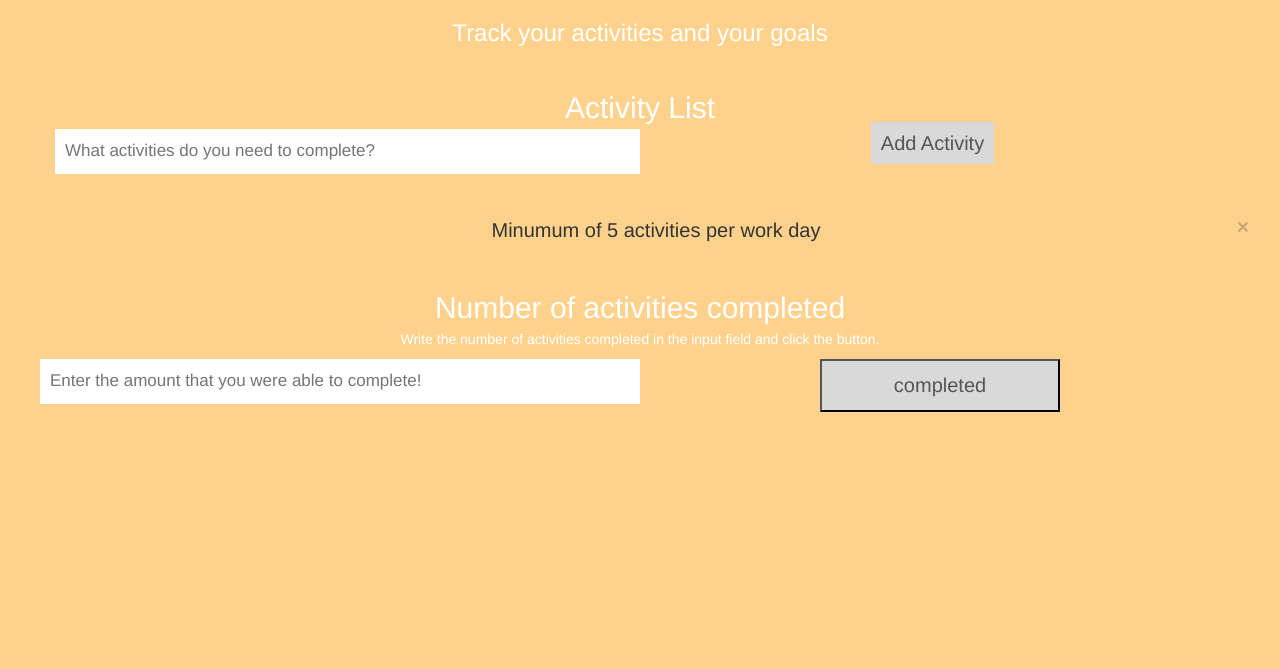
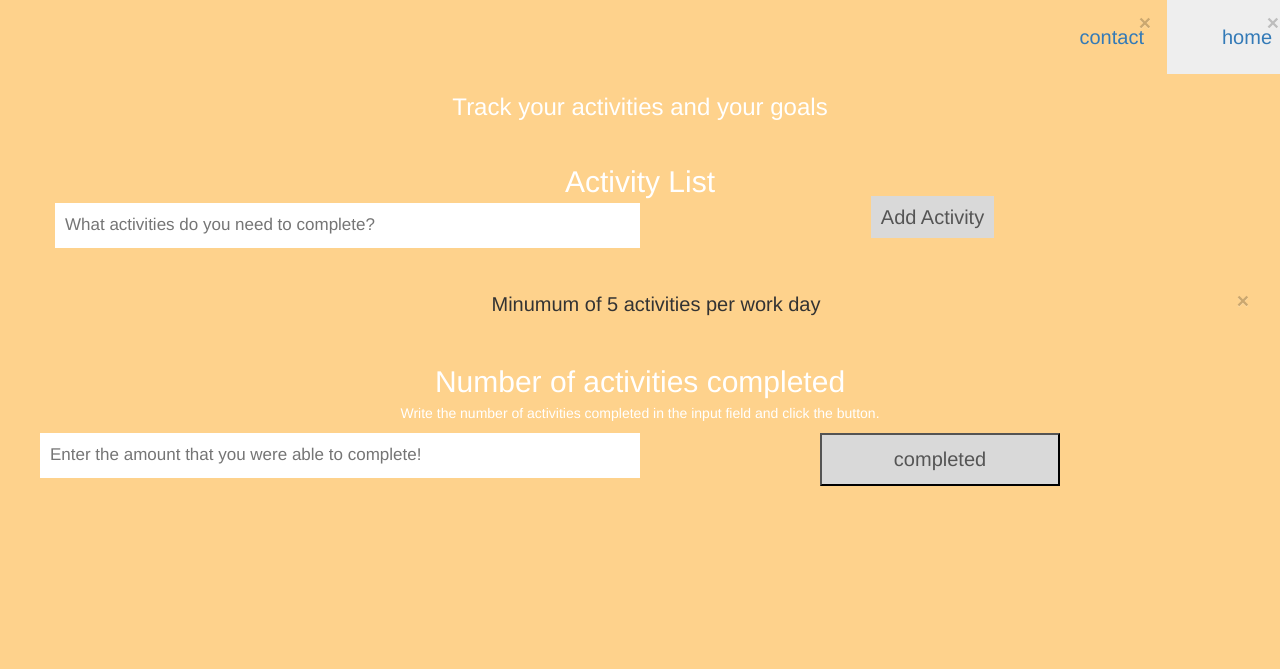
Before and after one commit to kernzerly/Final-project-, a plain HTML site: page goal-planning.html in a window 1280 px wide. Drawn offline with nearby package versions, Linux system fonts and the light colour scheme.

Commit message:
finish final

```diff
--- a/goal-planning.html
+++ b/goal-planning.html
@@ -13,8 +13,15 @@
   <link rel="stylesheet" href="css/font-awesome.min.css">
   <link rel="stylesheet" href="css/goal-planning.css">
 </head>
+<!--start navbar-->
+<body>
+  <ul class="nav navbar-nav navbar-right">
+    <li><a href="contact.html">contact</a></li>
+    <li><a href="index.html">home</a></li>
+  </ul>
+<!--end navbar-->
 
-<body>
+
   <div class="container-fluid">
     <div class="row row-one">
       <div class="col-sm-12 example1">
```
Also changed, not shown: contact.html (+6 -1 lines), index.html (+1 -0 lines).
